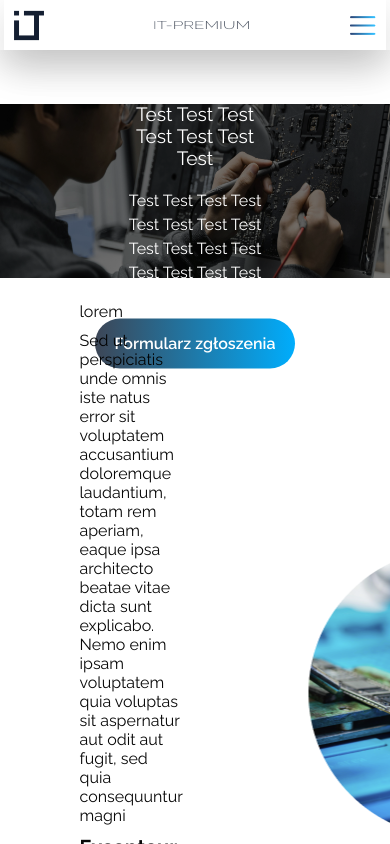
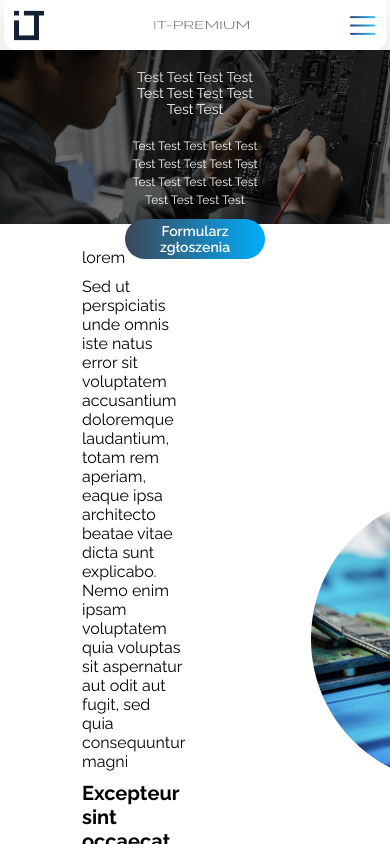
Before and after one commit to dominiksamelak/it_premium_next, a Next.js app: page /home in a window 390 px wide. Built offline with nearby package versions, Linux system fonts and the light colour scheme.

Commit message:
Mobile styling

```diff
--- a/src/styles/landingsection.css
+++ b/src/styles/landingsection.css
@@ -80,3 +80,27 @@
    transform: scale(1.1);
   font-weight: 700;
 }
+
+@media (width < 640px) {
+  .landing-photo-container {
+    margin-top: 50px;
+  }
+
+  .text-title {
+    font-size: 20px;
+  }
+
+  .text-description {
+    font-size: 12px;
+  }
+
+  .text-subtitle {
+    font-size: 14px;
+  }
+
+  .application-form {
+    width: 140px;
+    height: 40px;
+    font-size: 14px;
+  }
+}
--- a/src/styles/navbar.css
+++ b/src/styles/navbar.css
@@ -268,6 +268,7 @@
     width: 98%;
     align-items: center;
     box-shadow: 0 14px 42px rgba(0, 0, 0, 0.15);
+    border-radius: 0 0 12px 12px;
   }
 
   .logo2 {
@@ -292,6 +293,7 @@
 /* Mobile menu styling */
 .mobile-menu {
   display: none; /* Hidden by default */
+
 }
 
 .mobile-menu.open {
```
